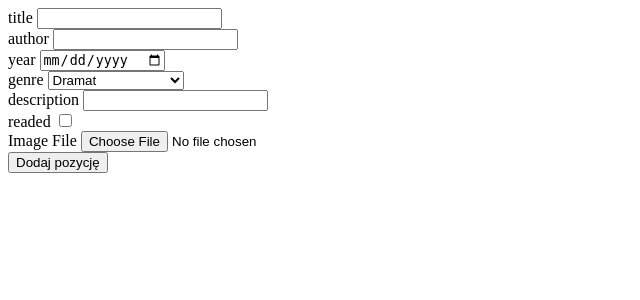
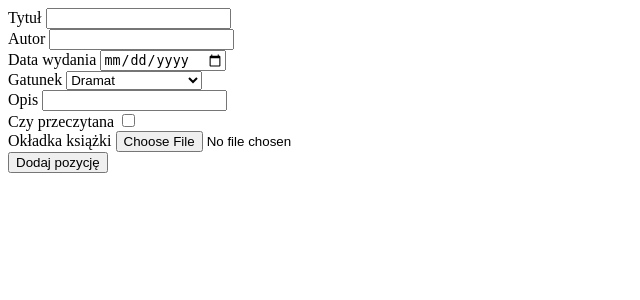
Before and after one commit to AgnieszkaNowotna/Home-library, a Flask app: page /book/add/ in a window 1280 px wide. Shown: the top 300 px of the page, without its empty margins (0-640 px from the left). Run offline with Flask 2, Linux system fonts and the light colour scheme.

Commit message:
Add def show

```diff
--- a/app.py
+++ b/app.py
@@ -22,7 +22,7 @@ def add():
 
 @app.route('/book/show')
 def show():
-    return redirect (url_for("home"))
+    return render_template('library.html', book = book.all())
 
 @app.route('/book/comment')
 def comment():
--- a/forms.py
+++ b/forms.py
@@ -1,17 +1,14 @@
 from flask_wtf import FlaskForm
-from wtforms import StringField, DateField, BooleanField, FileField, SelectField
+from wtforms import StringField, DateField,IntegerField, BooleanField, FileField, SelectField
 from wtforms.validators import DataRequired
 
 class BookForm(FlaskForm):
-    title = StringField('title', validators=[DataRequired()])
-    author = StringField('author', validators=[DataRequired()])
-    release_year = DateField('year', format='%Y', validators=[DataRequired()])
-    genre = SelectField('genre', choices = ['Dramat', 'Komedia', 'Obyczajowa', 'Poiweść dystopijna'], coerce=str)
-    description = StringField('description')
-    readed = BooleanField('readed')
-    cover = FileField('Image File')
-"""
-class CommentForm(FlaskForm):
-    comment = StringField('title')
-    score = radio
-"""
+    title = StringField('Tytuł', validators=[DataRequired()])
+    author = StringField('Autor', validators=[DataRequired()])
+    release_year = DateField('Data wydania', format='%Y', validators=[DataRequired()])
+    genre = SelectField('Gatunek', choices = ['Dramat', 'Komedia', 'Obyczajowa', 'Poiweść dystopijna'], coerce=str)
+    description = StringField('Opis')
+    readed = BooleanField('Czy przeczytana')
+    cover = FileField('Okładka książki')
+    comment = StringField('Komentarz')
+    score = IntegerField('Ocena')
--- a/models.py
+++ b/models.py
@@ -3,7 +3,7 @@ import json
 class Book:
     def __init__(self):
         try:
-            with open ("books.json", "r") as f:
+            with open ("books.json", "r", encoding = "UTF-8") as f:
                 self.library = json.load(f)
         except FileNotFoundError:
             self.library = []
```
Also changed, not shown: templates/library.html (+24 -0 lines), static/zabic_drozda.jpg (added), templates/form.html (indentation only), templates/home.html (indentation only).
